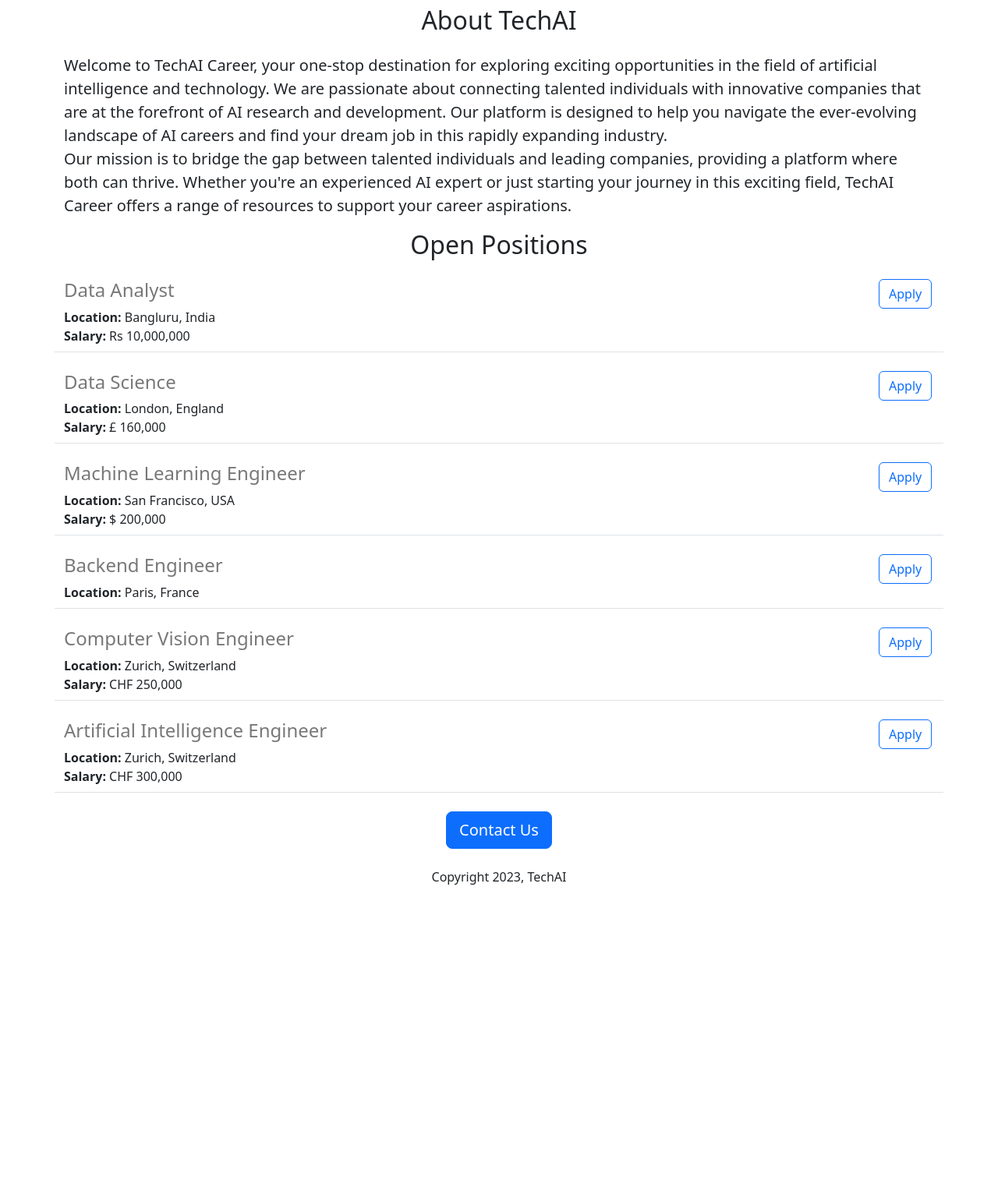
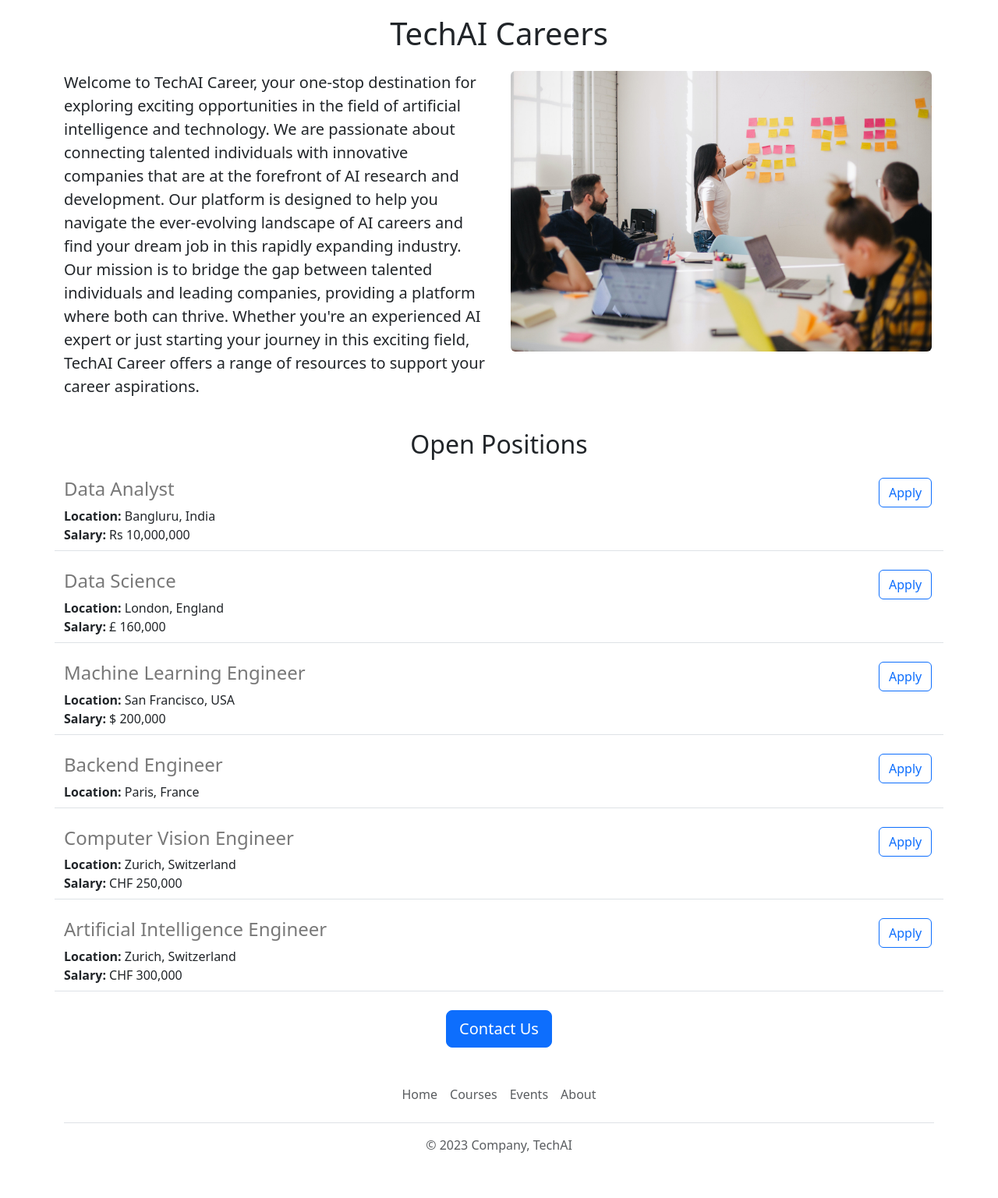
Before and after one commit to Hardik-Jain1/techai-careers-website-v2, a Flask app: page / in a window 1280 px wide. Shown: the part 521-2058 px from the top of the page at 78% size. Before the commit the page ends 1656 px from the top, so only its background shows below. Run offline with Flask 3, Linux system fonts and the light colour scheme.

Commit message:
functional & aesthetic improvements

```diff
--- /dev/null
+++ b/templates/footer.html
@@ -0,0 +1,11 @@
+<div class="container">
+  <footer class="py-3 my-4">
+    <ul class="nav justify-content-center border-bottom pb-3 mb-3">
+      <li class="nav-item"><a href="https://jovian.ai" class="nav-link px-2 text-body-secondary">Home</a></li>
+      <li class="nav-item"><a href="https://jovian.ai/learn" class="nav-link px-2 text-body-secondary">Courses</a></li>
+      <li class="nav-item"><a href="https://jovian.ai/events" class="nav-link px-2 text-body-secondary">Events</a></li>
+      <li class="nav-item"><a href="#about" class="nav-link px-2 text-body-secondary">About</a></li>
+    </ul>
+    <p class="text-center text-body-secondary">&copy; 2023 Company, TechAI</p>
+  </footer>
+</div>
--- a/templates/home.html
+++ b/templates/home.html
@@ -8,21 +8,26 @@
 
     <style>
       #banner {
+        height: 460px;
         width: 100%;
-        height: 440px;
         object-fit: cover;
-        object-position: 0px 32%;
+        object-position: 0px 35%;
+        margin-bottom: 16px;
       }
     </style>
   </head>
   <body>
-    <div class="container">
+    {% include 'navbar.html' %}
+    <img src="static/banner.jpg" id="banner" >
+    <div class="container" id="about">
       <h1 class="text-center mt-2 mb-4" > {{company_name}} Careers </h1>
-      <img src="static/banner.jpg" id="banner" >
-
-      <h2 class="text-center mt-2 mb-4"> About {{company_name}} </h2>
-      <p class="lead">Welcome to TechAI Career, your one-stop destination for exploring exciting opportunities in the field of artificial intelligence and technology. We are passionate about connecting talented individuals with innovative companies that are at the forefront of AI research and development. Our platform is designed to help you navigate the ever-evolving landscape of AI careers and find your dream job in this rapidly expanding industry.<br>Our mission is to bridge the gap between talented individuals and leading companies, providing a platform where both can thrive. Whether you're an experienced AI expert or just starting your journey in this exciting field, TechAI Career offers a range of resources to support your career aspirations.</p>
-
+      <div class="row mb-4">
+      <p class="lead col-md-6">Welcome to TechAI Career, your one-stop destination for exploring exciting opportunities in the field of artificial intelligence and technology. We are passionate about connecting talented individuals with innovative companies that are at the forefront of AI research and development. Our platform is designed to help you navigate the ever-evolving landscape of AI careers and find your dream job in this rapidly expanding industry.<br>Our mission is to bridge the gap between talented individuals and leading companies, providing a platform where both can thrive. Whether you're an experienced AI expert or just starting your journey in this exciting field, TechAI Career offers a range of resources to support your career aspirations.
+      </p>
+        <div class="d-none d-md-block col-md-6">
+      <img src="/static/people.jpg" class="rounded mx-auto d-block img-fluid", style="height:360px; width:auto; border-radius:4px;">
+        </div>
+      </div>
       <h2 class="text-center mt-2 mb-4"> Open Positions </h2>
       <p class="lead">
         {%  for job in jobs%}
@@ -31,9 +36,9 @@
       </p>
 
       <div class="text-center">
-        <button class="btn btn-primary btn-lg"> Contact Us </button>
-        <p class="mt-4"> Copyright 2023, TechAI</p>
+        <a href="mailto:hello@techai.ai?subject=Questions%20for%20Job%20Openings" class="btn btn-primary btn-lg"> Contact Us </a>
       </div>
     </div>
+    {% include 'footer.html' %}
   </body>
 </html>
--- a/templates/jobitems.html
+++ b/templates/jobitems.html
@@ -13,7 +13,7 @@
   </div>
 
   <div class="col-1">
-    <button type="button" class="btn btn-outline-primary">Apply</button>
+    <a href="mailto:hello@techai.ai?subject=Application%20for%20{{job['title']}}&body=My%20name%20%3A%0D%0AMy%20resume%20link%20%3A%0D%0AMy%20LinkedIn%20link%20%3A" type="button" class="btn btn-outline-primary">Apply</a>
   </div>
 
 </div>
--- /dev/null
+++ b/templates/navbar.html
@@ -0,0 +1,44 @@
+<!-- <nav class="navbar navbar-expand-lg navbar-dark bg-dark fixed-top" aria-label="Fifth navbar example">
+    <div class="container-fluid">
+      <a class="navbar-brand" href="#">Expand at lg</a>
+      <button class="navbar-toggler" type="button" data-bs-toggle="collapse" data-bs-target="#navbarsExample05" aria-controls="navbarsExample05" aria-expanded="false" aria-label="Toggle navigation">
+        <span class="navbar-toggler-icon"></span>
+      </button>
+
+      <div class="collapse navbar-collapse" id="navbarsExample05">
+        <ul class="navbar-nav me-auto mb-2 mb-lg-0">
+          <li class="nav-item">
+            <a class="nav-link active" aria-current="page" href="#">Home</a>
+          </li>
+          <li class="nav-item">
+            <a class="nav-link" href="#">Link</a>
+          </li>
+          <li class="nav-item">
+            <a class="nav-link disabled">Disabled</a>
+          </li>
+          <li class="nav-item dropdown">
+            <a class="nav-link dropdown-toggle" href="#" data-bs-toggle="dropdown" aria-expanded="false">Dropdown</a>
+            <ul class="dropdown-menu">
+              <li><a class="dropdown-item" href="#">Action</a></li>
+              <li><a class="dropdown-item" href="#">Another action</a></li>
+              <li><a class="dropdown-item" href="#">Something else here</a></li>
+            </ul>
+          </li>
+        </ul>
+        <form role="search">
+          <input class="form-control" type="search" placeholder="Search" aria-label="Search">
+        </form>
+      </div>
+    </div>
+</nav>
+<div style="height:40px; "></div>  -->
+
+<nav class="navbar shadow-sm fixed-top bg-white" >
+  <div class="container-fluid">
+    <a class="navbar-brand" href="#">
+      <img src="/static/logo.svg" alt="Logo" width="30" height="24" class="d-inline-block align-text-top">
+      TechAI
+    </a>
+  </div>
+</nav>
+<div style="height:56px;"></div>
```
Also changed, not shown: static/banner2.jpg (added), static/logo.svg (added), static/people.jpg (added).
